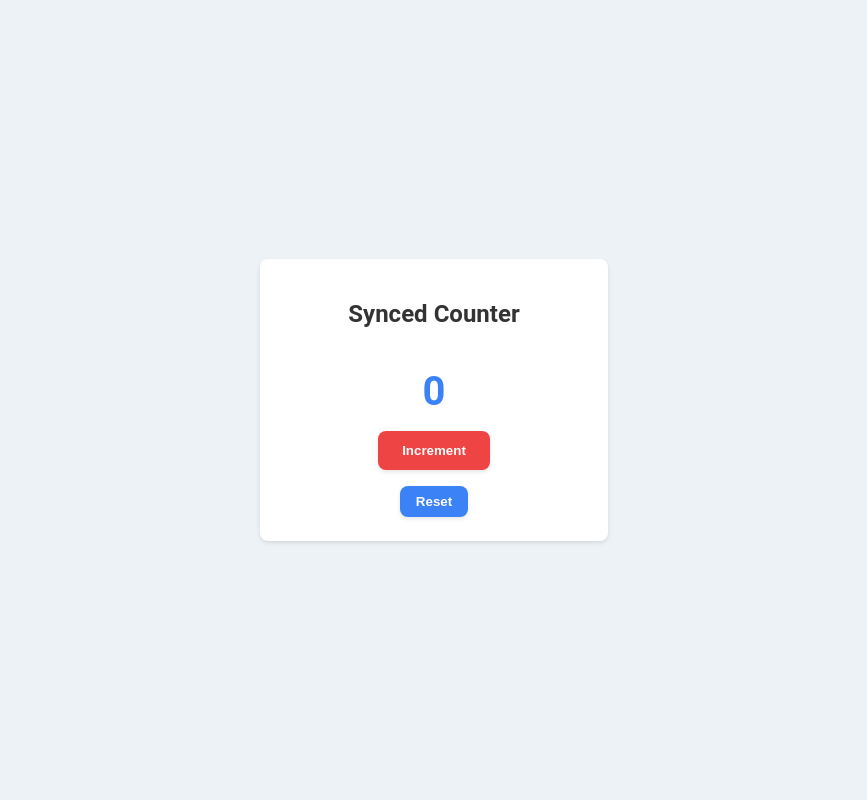
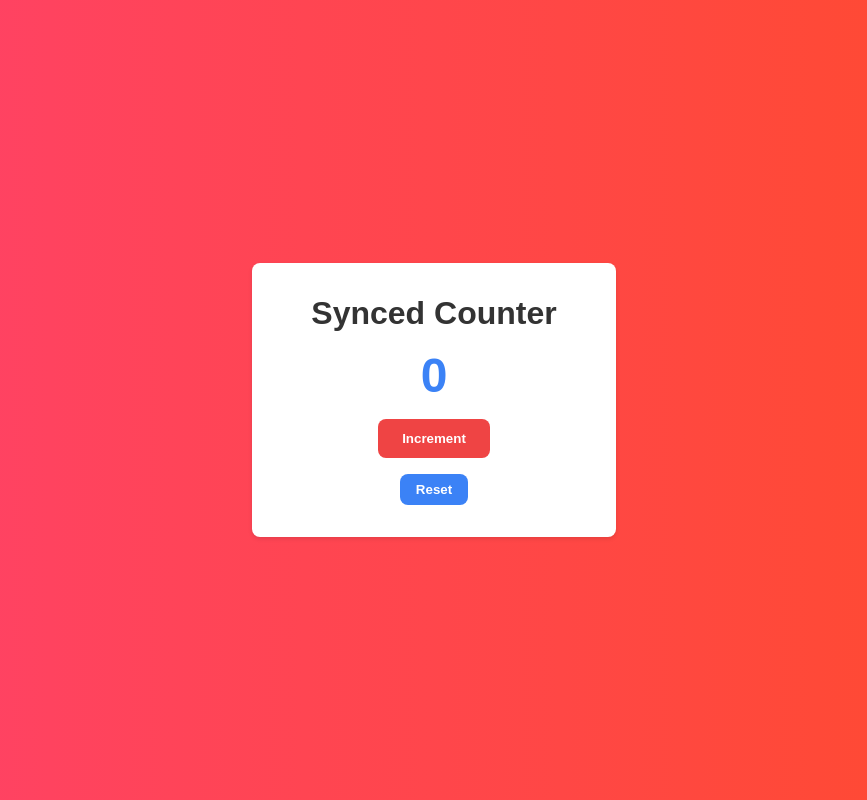
Before and after one commit to AmarnathCJD/SyncTab, a React (Create React App) app: page / in a window 1280 px wide. Shown: the whole page, without its empty margins (206-1073 px from the left). Built offline with nearby package versions, Linux system fonts and the light colour scheme; no server answers.

Commit message:
Update BACK_END_URL to use window.location.hostname in App.js

```diff
--- a/src/App.js
+++ b/src/App.js
@@ -1,14 +1,12 @@
 import React, { useState, useEffect } from "react";
-
-const currentHost = process.env.HOST || 'localhost';
-const BACK_END_URL = `http://${currentHost}:5000`;
 
 const CounterApp = () => {
     const [count, setCount] = useState(0);
     var pageInitReq = true;
+    const BACK_END_URL = `http://${window.location.hostname}:5000`;
 
     useEffect(() => {
-        const updater = new EventSource(BACK_END_URL + "/api/ws");
+        const updater = new EventSource(`${BACK_END_URL}/api/ws`);
         updater.onmessage = (event) => {
             const data = JSON.parse(event.data);
             setCount(data.count);
@@ -20,20 +18,20 @@ const CounterApp = () => {
     }, []);
 
     const handleIncrement = () => {
-        fetch(BACK_END_URL + "/api/increment", {
+        fetch(`${BACK_END_URL}/api/increment`, {
             method: "POST",
         });
     };
 
     const handleReset = () => {
-        fetch(BACK_END_URL + "/api/reset", {
+        fetch(`${BACK_END_URL}/api/reset`, {
             method: "POST",
         });
     };
 
     const fetchCount = async () => {
         if (pageInitReq) {
-            const response = await fetch(BACK_END_URL + "/api/fetch");
+            const response = await fetch(`${BACK_END_URL}/api/fetch`);
             const data = await response.json();
             setCount(data.count);
             pageInitReq = false;
@@ -47,40 +45,40 @@ const CounterApp = () => {
     return (
         <div
             style={{
-                backgroundColor: "#edf2f7",
-                height: "100vh",
+                background: "linear-gradient(to right, #FF416C, #FF4B2B)",
+                minHeight: "100vh",
                 display: "flex",
                 alignItems: "center",
                 justifyContent: "center",
+                fontFamily: "Arial, sans-serif",
             }}
         >
             <div
                 style={{
-                    backgroundColor: "#ffffff",
-                    padding: "1.5rem",
+                    background: "#ffffff",
+                    padding: "2rem",
                     borderRadius: "0.5rem",
                     boxShadow: "0 2px 4px rgba(0, 0, 0, 0.1)",
-                    fontFamily: "Roboto, sans-serif",
                     textAlign: "center",
                     width: "300px",
                 }}
             >
                 <h1
                     style={{
-                        fontSize: "1.5rem",
-                        fontWeight: "700",
-                        marginBottom: "1rem",
+                        fontSize: "2rem",
+                        fontWeight: "bold",
                         color: "#333",
+                        margin: "0",
                     }}
                 >
                     Synced Counter
                 </h1>
                 <p
                     style={{
-                        fontSize: "2.5rem",
-                        fontWeight: "700",
+                        fontSize: "3rem",
+                        fontWeight: "bold",
                         color: "#3b82f6",
-                        marginBottom: "1rem",
+                        margin: "1rem 0",
                     }}
                 >
                     {count}
@@ -95,39 +93,35 @@ const CounterApp = () => {
                 >
                     <button
                         style={{
-                            backgroundColor: "#ef4444",
+                            background: "#ef4444",
                             color: "#ffffff",
                             border: "none",
-                            fontWeight: "700",
+                            fontWeight: "bold",
                             padding: "0.75rem 1.5rem",
                             borderRadius: "0.5rem",
                             cursor: "pointer",
-                            transition:
-                                "background-color 0.3s ease-in-out, transform 0.2s ease-in-out, box-shadow 0.2s ease-in-out",
-                            boxShadow: "0 2px 4px rgba(0, 0, 0, 0.1)",
+                            transition: "background-color 0.3s",
                         }}
                         onClick={handleIncrement}
-                        onMouseOver={(e) => (e.target.style.backgroundColor = "#dc2626")}
-                        onMouseOut={(e) => (e.target.style.backgroundColor = "#ef4444")}
+                        onMouseEnter={(e) => (e.target.style.background = "#dc2626")}
+                        onMouseLeave={(e) => (e.target.style.background = "#ef4444")}
                     >
                         Increment
                     </button>
                     <button
                         style={{
-                            backgroundColor: "#3b82f6",
+                            background: "#3b82f6",
                             color: "#ffffff",
                             border: "none",
-                            fontWeight: "700",
+                            fontWeight: "bold",
                             padding: "0.5rem 1rem",
                             borderRadius: "0.5rem",
                             cursor: "pointer",
-                            transition:
-                                "background-color 0.3s ease-in-out, transform 0.2s ease-in-out, box-shadow 0.2s ease-in-out",
-                            boxShadow: "0 2px 4px rgba(0, 0, 0, 0.1)",
+                            transition: "background-color 0.3s",
                         }}
                         onClick={handleReset}
-                        onMouseOver={(e) => (e.target.style.backgroundColor = "#2563eb")}
-                        onMouseOut={(e) => (e.target.style.backgroundColor = "#3b82f6")}
+                        onMouseEnter={(e) => (e.target.style.background = "#2563eb")}
+                        onMouseLeave={(e) => (e.target.style.background = "#3b82f6")}
                     >
                         Reset
                     </button>
```
